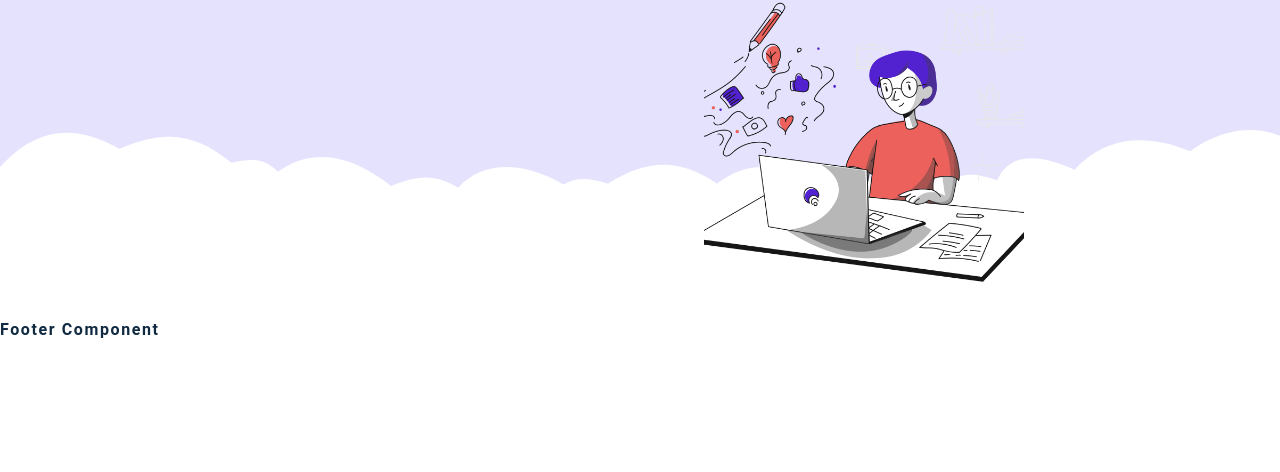
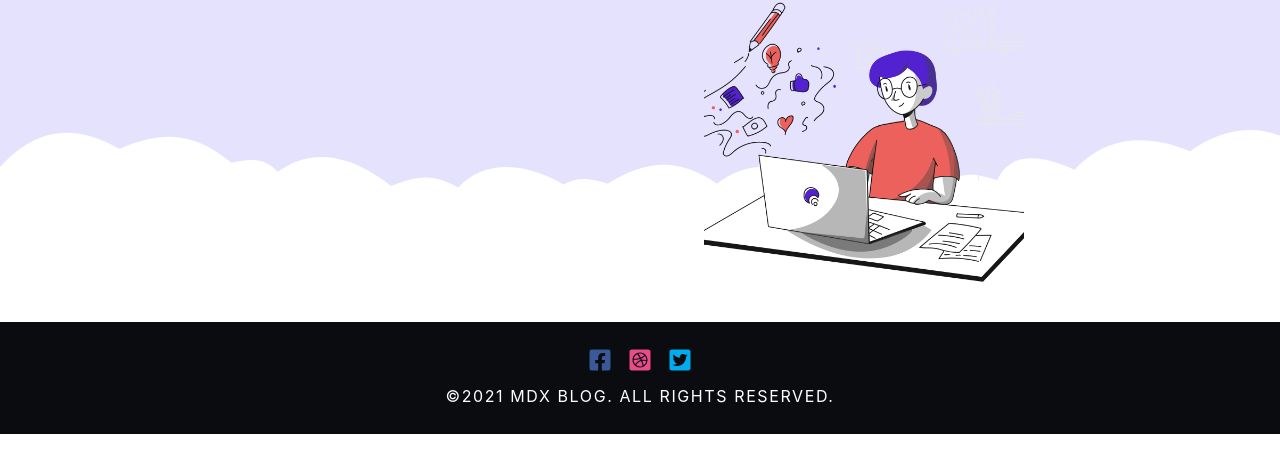
Before and after one commit to swansavage/gatsby-mdx-blog, a Gatsby site: page / in a window 1280 px wide. Shown: the part 94-566 px from the top of the page. Built offline with nearby package versions, Linux system fonts and the light colour scheme; Gatsby itself is replaced by a stand-in of ours.

Commit message:
footer setup

```diff
--- a/src/components/Footer.js
+++ b/src/components/Footer.js
@@ -2,7 +2,12 @@
 import SocialLinks from '../constants/socialLinks'
 const Footer = () => {
   return (
-    <h4>footer component</h4>
+    <footer className="footer">
+      <div>
+        <SocialLinks styleClass="footer-icons" />
+        <p>&copy;{new Date().getFullYear()} MDX Blog. All rights reserved.</p>
+      </div>
+    </footer>
   )
 }
 
```
